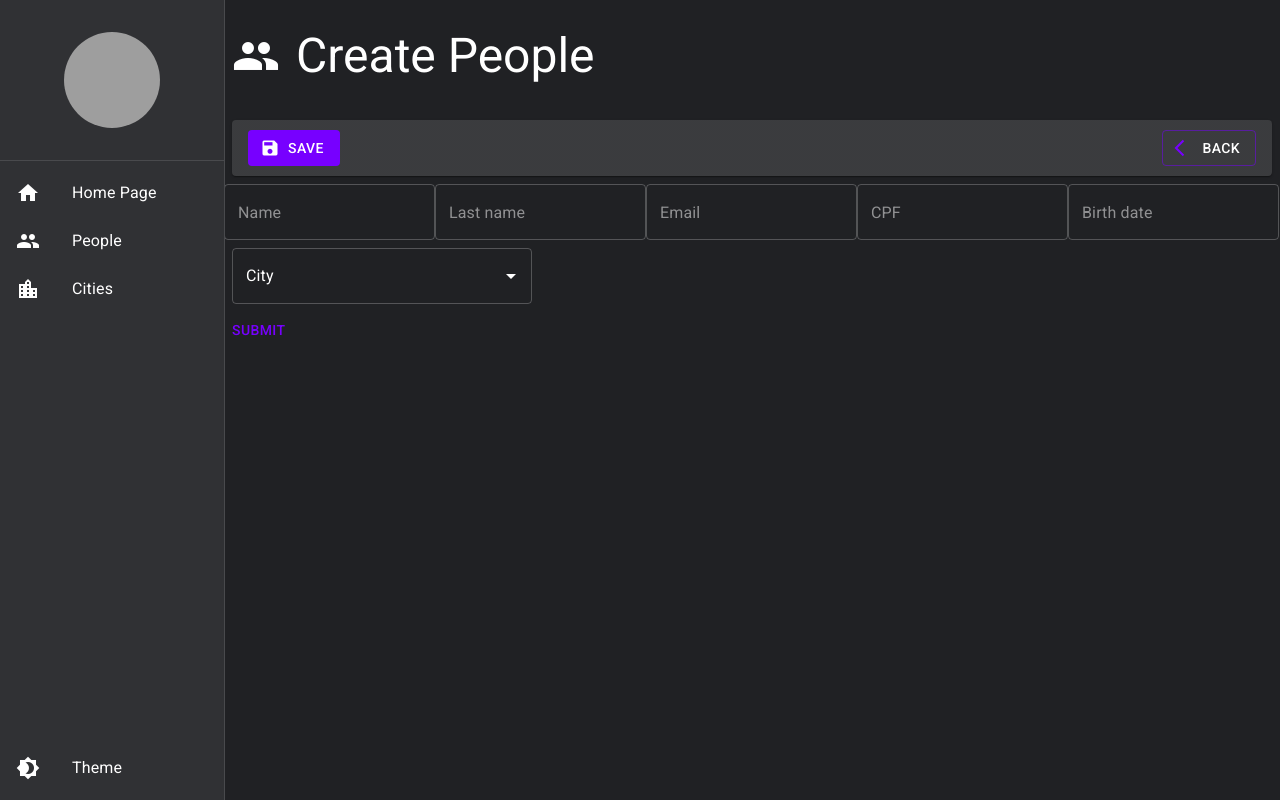
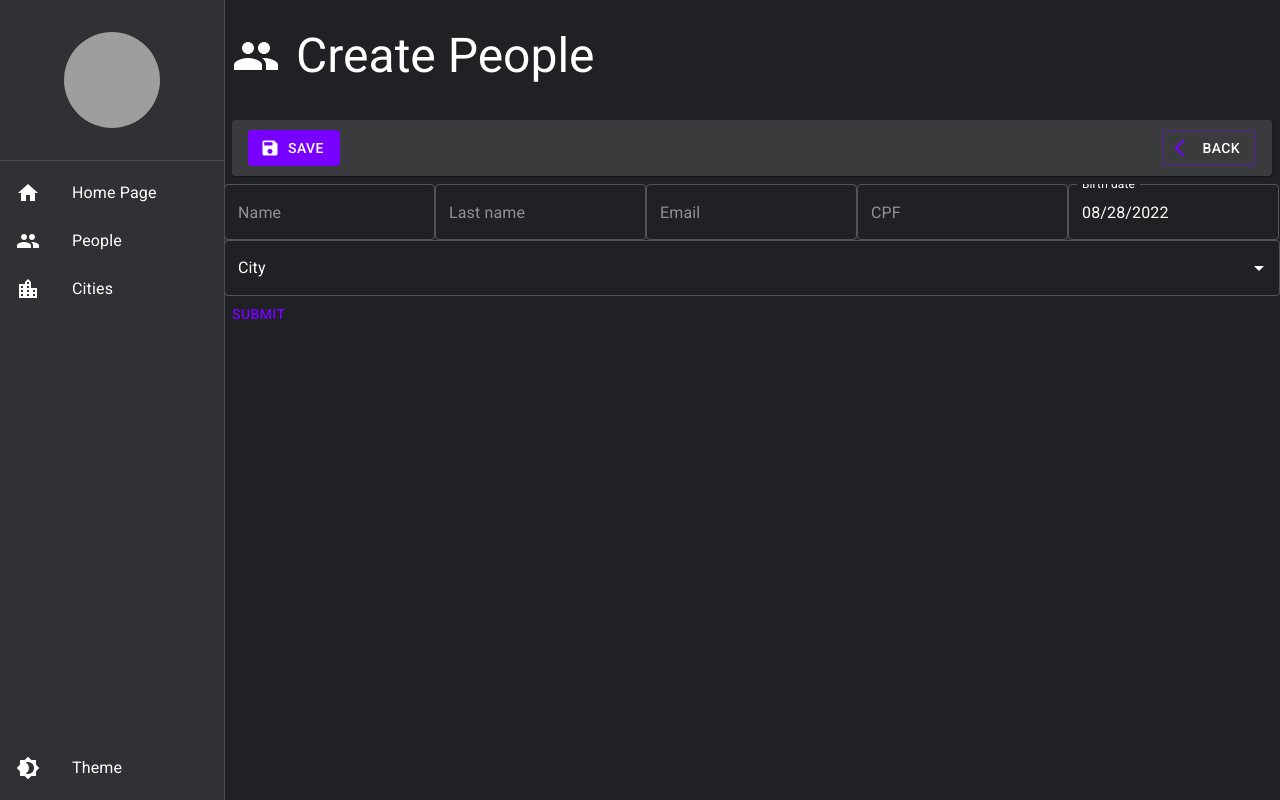
Before and after one commit to YanKaiky/user-management, a React (Create React App) app: page /people/create in a window 1280 px wide. Built offline with nearby package versions, Linux system fonts and the light colour scheme; no server answers; grey boxes are pictures that could not be loaded.

Commit message:
feat(PeopleForm): create autocomplete and datepicker

```diff
--- a/package.json
+++ b/package.json
@@ -10,11 +10,15 @@
     "eject": "react-scripts eject"
   },
   "dependencies": {
+    "@date-io/moment": "^1.3.13",
     "@emotion/react": "^11.9.3",
     "@emotion/styled": "^11.9.3",
     "@mui/icons-material": "^5.8.4",
     "@mui/material": "^5.8.6",
+    "@mui/x-date-pickers": "^5.0.1",
     "axios": "^0.27.2",
+    "dayjs": "^1.11.5",
+    "moment": "^2.29.4",
     "react": "^18.2.0",
     "react-dom": "^18.2.0",
     "react-router-dom": "^6.3.0",
--- a/src/pages/people/CreatePeople.tsx
+++ b/src/pages/people/CreatePeople.tsx
@@ -5,6 +5,8 @@ import { ToolbarDetails } from '../../shared/components';
 import { BaseLayout } from '../../shared/layouts';
 import { PeopleService } from '../../shared/services/people/people.service';
 import { PeopleForm } from '../../shared/components/forms/PeopleForm';
+import { ICityData } from '../../shared/services/cities/cities.service';
+import { Dayjs } from 'dayjs';
 
 interface IFormData {
   name: string;
@@ -33,6 +35,8 @@ export const CreatePeople: FC = () => {
   };
 
   const [people, setPeople] = useState<IFormData>(data);
+  const [cityGuid, setCityGuid] = useState<ICityData | any>();
+  const [date, setDate] = useState<Dayjs | any>();
 
   const navigate = useNavigate();
 
@@ -50,7 +54,8 @@ export const CreatePeople: FC = () => {
   const sendRequest = async () => {
     const peopleReq = {
       ...people,
-      birth_date: '2002-12-22'
+      birth_date: date,
+      city_guid: cityGuid,
     };
 
     await PeopleService.createPeople(peopleReq);
@@ -71,7 +76,7 @@ export const CreatePeople: FC = () => {
         />
       }
     >
-      <PeopleForm setInput={setInput} sendRequest={sendRequest} data={people} />
+      <PeopleForm setInput={setInput} sendRequest={sendRequest} date={date} setDate={setDate} cityGuid={cityGuid} setCityGuid={setCityGuid} data={people} />
     </BaseLayout>
   );
 };
--- a/src/shared/components/forms/PeopleForm.tsx
+++ b/src/shared/components/forms/PeopleForm.tsx
@@ -1,22 +1,24 @@
+/* eslint-disable @typescript-eslint/no-explicit-any */
 import { FC, useEffect, useState } from 'react';
 import { Autocomplete, Box, Button, TextField } from '@mui/material';
 import { CitiesService, ICityData } from '../../services/cities/cities.service';
+import { IUpsertPeopleData } from '../../services/people/people.service';
+import { AdapterDayjs } from '@mui/x-date-pickers/AdapterDayjs';
+import { LocalizationProvider } from '@mui/x-date-pickers/LocalizationProvider';
+import { DatePicker } from '@mui/x-date-pickers/DatePicker';
+import moment from 'moment';
 
 interface IFormData {
-  // eslint-disable-next-line @typescript-eslint/no-explicit-any
   setInput: (event: any) => void,
   sendRequest: () => void,
-  data: {
-    name: string;
-    last_name: string;
-    email: string;
-    cpf: string;
-    birth_date: string;
-    city_guid: string;
-  }
+  date: any,
+  setDate: (date: any) => void,
+  cityGuid: ICityData,
+  setCityGuid: (guid: string | undefined) => void,
+  data: IUpsertPeopleData,
 }
 
-export const PeopleForm: FC<IFormData> = ({ setInput, sendRequest, data }) => {
+export const PeopleForm: FC<IFormData> = ({ setInput, sendRequest, date, setDate, cityGuid, setCityGuid, data }) => {
   const [cities, setCities] = useState<ICityData[]>([]);
 
   useEffect(() => {
@@ -35,44 +37,48 @@ export const PeopleForm: FC<IFormData> = ({ setInput, sendRequest, data }) => {
         sendRequest();
       }}
     >
-      <TextField onChange={setInput} value={data.name} name="name" placeholder="Name" />
+      <TextField value={data.name} name="name" placeholder="Name" />
 
-      <TextField onChange={setInput} value={data.last_name} name="last_name" placeholder="Last name" />
+      <TextField value={data.last_name} name="last_name" placeholder="Last name" />
 
-      <TextField onChange={setInput} value={data.email} name="email" placeholder="Email" />
+      <TextField value={data.email} name="email" placeholder="Email" />
 
-      <TextField onChange={setInput} value={data.cpf} name="cpf" placeholder="CPF" />
+      <TextField value={data.cpf} name="cpf" placeholder="CPF" />
 
-      <TextField onChange={setInput} value={data.birth_date} name="birth_date" placeholder="Birth date" />
+      <LocalizationProvider dateAdapter={AdapterDayjs}>
+        <DatePicker
+          label="Birth date"
+          value={date}
+          onChange={(newValue) => setDate(moment(newValue.$d).format('YYYY-MM-DD'))}
+          renderInput={(params) => <TextField {...params} value={data.birth_date} name="birth_date" />}
+        />
+      </LocalizationProvider>
 
       <Autocomplete
-        id="country-select-demo"
-        sx={{ width: 300, margin: 1 }}
         options={cities}
-        autoHighlight
         getOptionLabel={(option: ICityData) => option.name}
+        onChange={(_, newValue) => setCityGuid(newValue?.guid)}
+        value={cityGuid}
         renderOption={(props, option) => (
-          <Box component="li" sx={{ '& > img': { mr: 2, flexShrink: 0 } }} {...props}>
-            {option.name}
+          <Box
+            {...props}
+            key={option.guid}
+            component="li"
+            sx={{ '& > img': { mr: 2, flexShrink: 0 } }}
+          >
+            {`${option.name} (${option.uf})`}
           </Box>
         )}
-        renderInput={(params) => {
-          console.log(params.inputProps);
-
-          return (
+        renderInput={(params) =>
           <TextField
             {...params}
             label="City"
             name='city_guid'
+            onChange={setInput}
             value={data.city_guid}
-              inputProps={{
-                ...params.inputProps,
-              }}
           />
-          );
-        }}
+        }
       />
-
 
       <Button type='submit'>Submit</Button>
     </form>
```
Also changed, not shown: 1 other file (tests, documents, lock files or other folders). Lines whose indentation alone changed are shown as unchanged.
